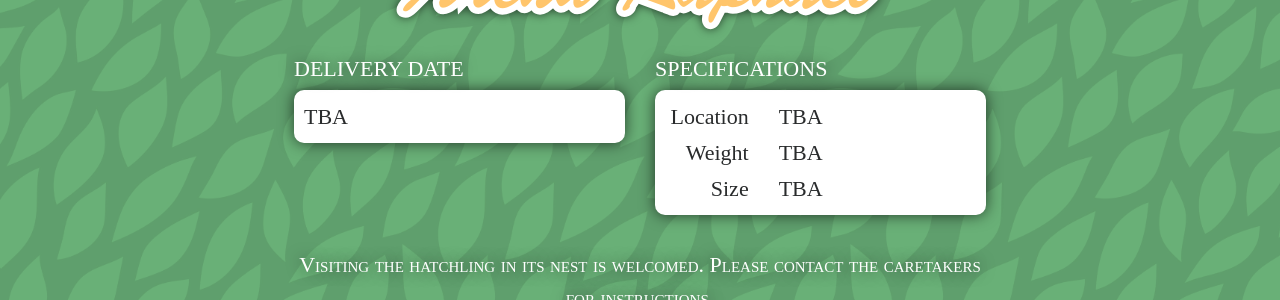
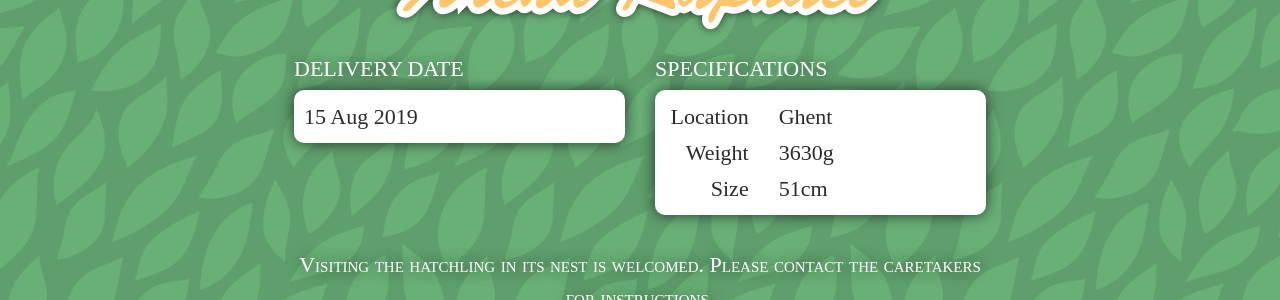
Before and after one commit to Bertg/velicu.com, a Jekyll site: the page built from arend.html, in a window 1280 px wide. Shown: the part 425-725 px from the top of the page. Built offline with Jekyll 4.4.1, drawn with Linux system fonts in a browser that asks for light colours; nearby versions of some CDN libraries.

Commit message:
Birth info

```diff
--- a/arend.html
+++ b/arend.html
@@ -148,7 +148,7 @@ image: /assets/public_logo_arend.png
       <div  class="stamp-label">Delivery Date</div>
       <div class="stamp-box">
         <div id="date">
-          TBA
+          15 Aug 2019
         </div>
       </div>
     </div>
@@ -157,11 +157,11 @@ image: /assets/public_logo_arend.png
       <div class="stamp-box">
         <dl class="row">
           <dt class="col-sm-4">Location</dt>
-          <dd class="col-sm-8">TBA</dd>
+          <dd class="col-sm-8">Ghent</dd>
           <dt class="col-sm-4">Weight</dt>
-          <dd class="col-sm-8">TBA</dd>
+          <dd class="col-sm-8">3630g</dd>
           <dt class="col-sm-4">Size</dt>
-          <dd class="col-sm-8">TBA</dd>
+          <dd class="col-sm-8">51cm</dd>
         </dl>
       </div>
     </div>
```
